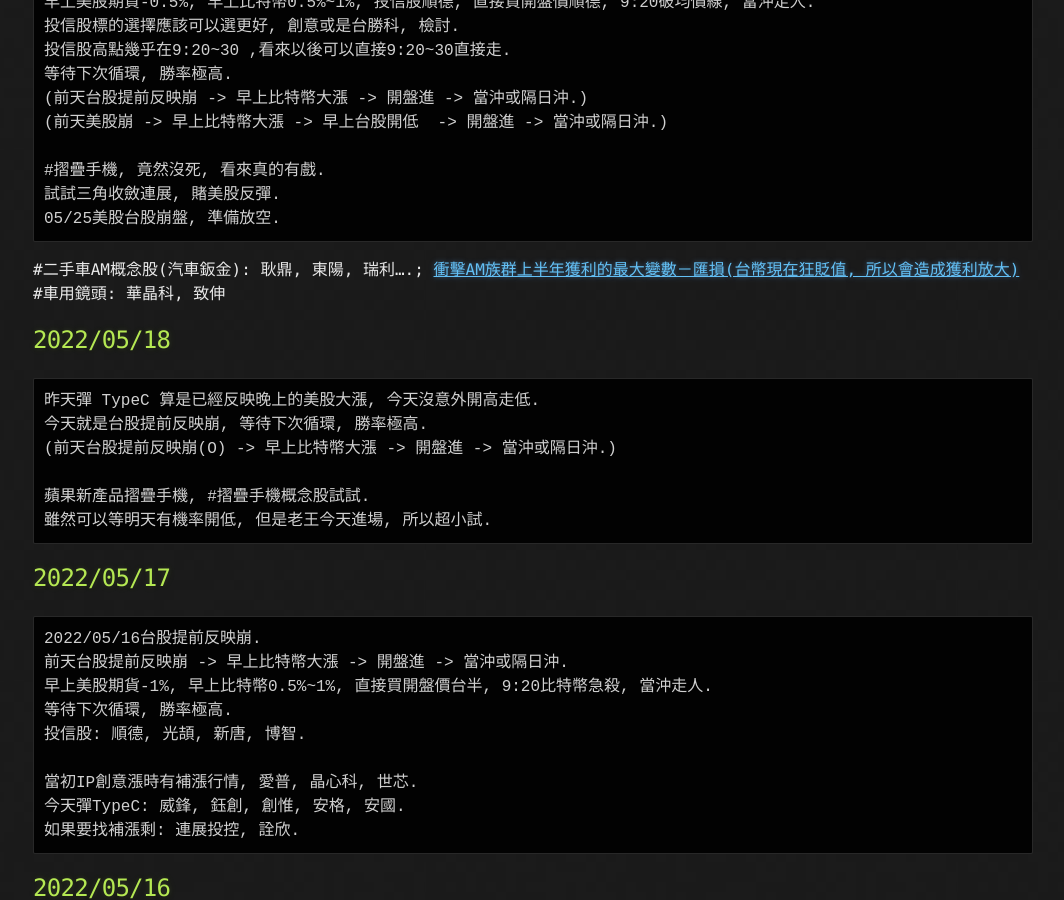
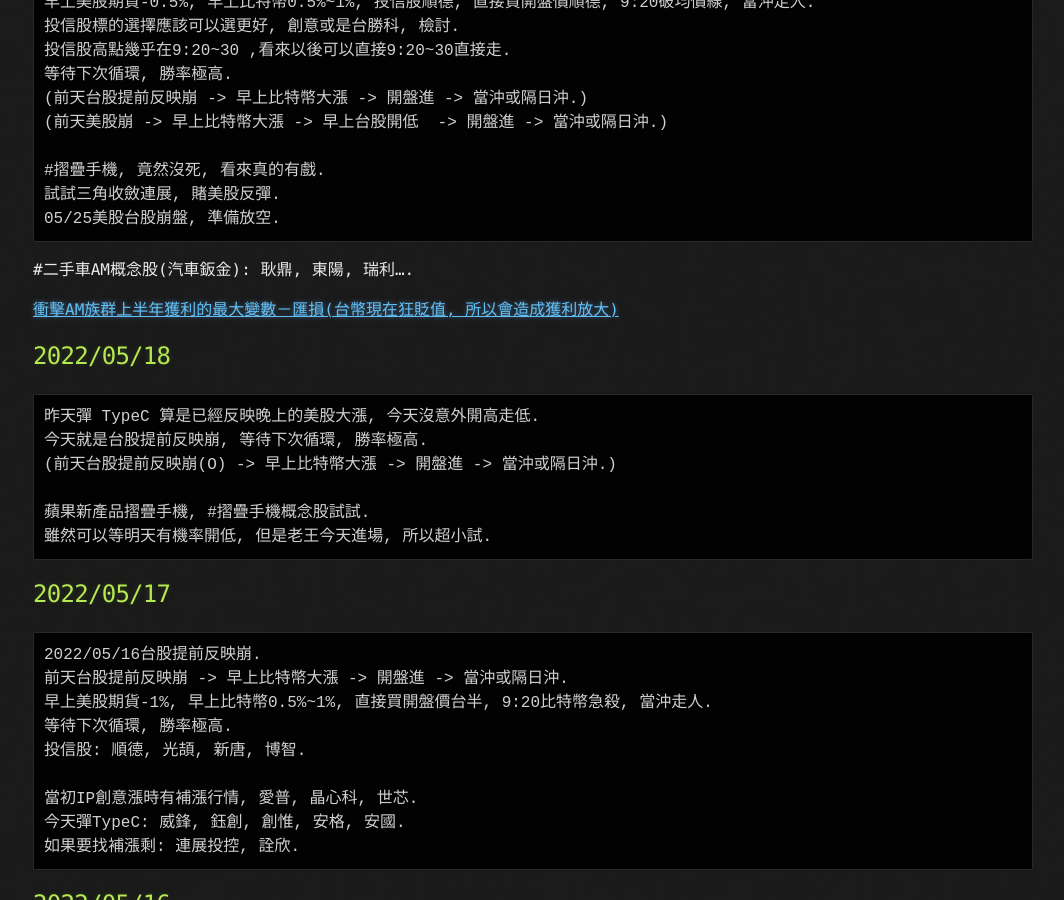
Before and after one commit to lepg5487/Stock_God, a Jekyll site: the page built from index.md, in a window 1280 px wide and 900 px high, scrolled down 383 px. Shown: the whole window, without its empty margins (107-1171 px from the left). Built offline with Jekyll 4.4.1, drawn with Linux system fonts in a browser that asks for light colours; our own code applies the rules of GitHub Pages for plain Markdown files.

Commit message:
Update index.md

````diff
--- a/index.md
+++ b/index.md
@@ -19,9 +19,9 @@
 試試三角收斂連展, 賭美股反彈.
 05/25美股台股崩盤, 準備放空.
 ```
-#二手車AM概念股(汽車鈑金): 耿鼎, 東陽, 瑞利....;
+#二手車AM概念股(汽車鈑金): 耿鼎, 東陽, 瑞利....
+
 [衝擊AM族群上半年獲利的最大變數－匯損(台幣現在狂貶值, 所以會造成獲利放大)](https://ctee.com.tw/news/stocks/486014.html)
-#車用鏡頭: 華晶科, 致伸
 
 ## 2022/05/18
 ```
````
